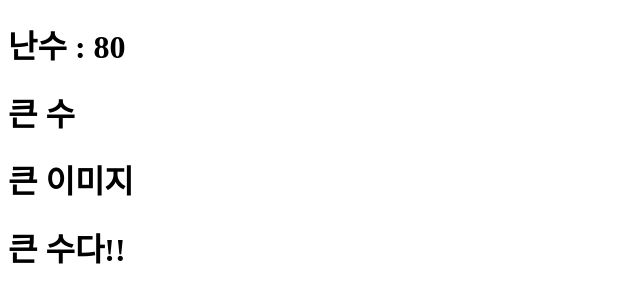
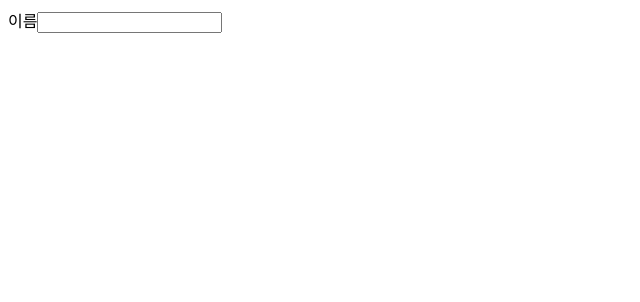
Before and after one commit to zxcvcx123/react20231031, a React (Create React App) app: page / in a window 1280 px wide. Shown: the top 302 px of the page, without its empty margins (0-640 px from the left). Built offline with nearby package versions, Linux system fonts and the light colour scheme.

Commit message:
jsx에서 js 키워드 사용불가

```diff
--- a/src/App.js
+++ b/src/App.js
@@ -1,23 +1,16 @@
 function App() {
-  const number = Math.ceil(Math.random() * 100);
-  const isLarge = number > 50;
+  // jsx가 js 코드로 변환됨
+  // 따라서 js 키워드를 사용할 수 없음
 
   return (
     <>
-      <h1>난수 : {number}</h1>
-      <h1>{number > 50 ? "큰 수" : "작은 수"}</h1>
-      <div>{number > 50 ? <BigImage /> : <SmallImage />}</div>
-      <div>{isLarge && <h1>큰 수다!!</h1>}</div>
-      <div>{isLarge || <h1>작은 수다!!</h1>}</div>
+      {/* class 속성은 className으로 작성 */}
+      <div className="header"></div>
+      {/* for 속성은 htmlFor로 작성 */}
+      <label htmlFor="nameInput">이름</label>
+      <input type="text" id="nameInput" />
     </>
   );
 }
 
-function BigImage() {
-  return <h1>큰 이미지</h1>;
-}
-
-function SmallImage() {
-  return <h3>작은 이미지</h3>;
-}
 export default App;
```
